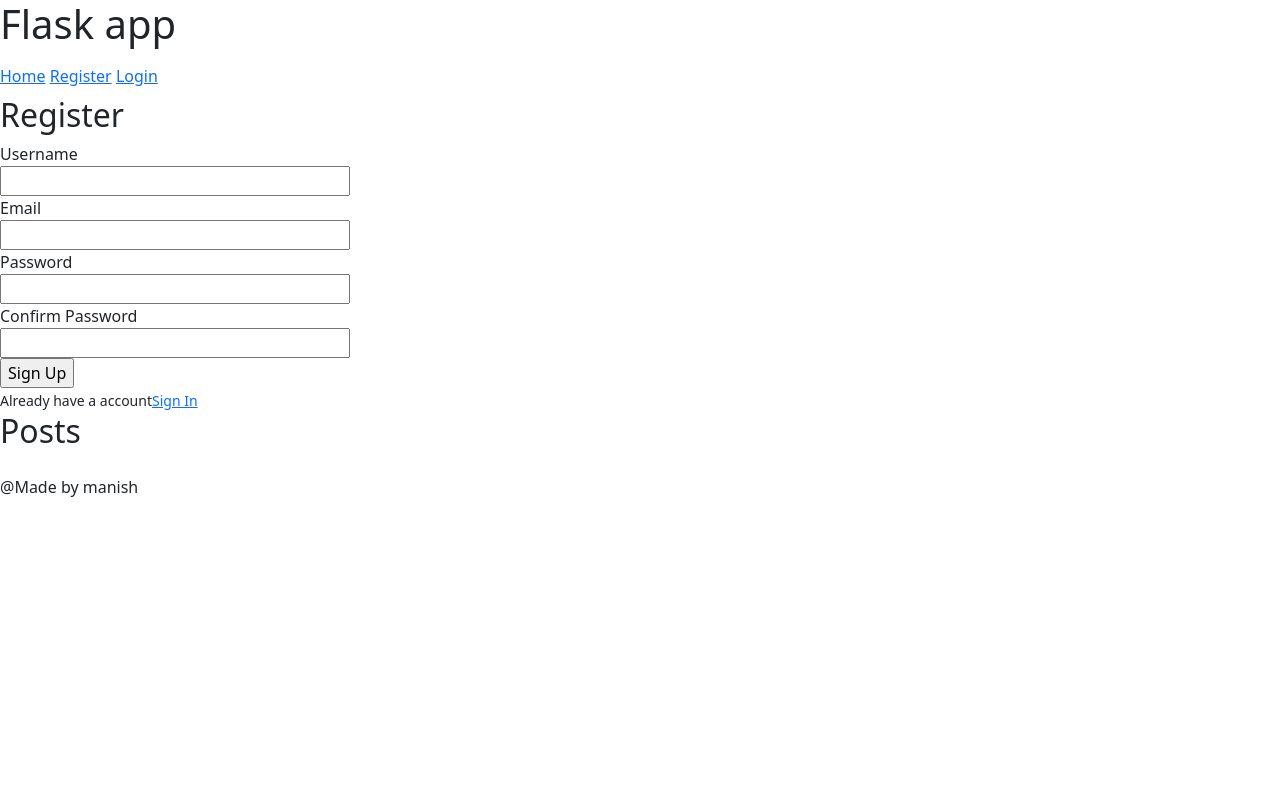
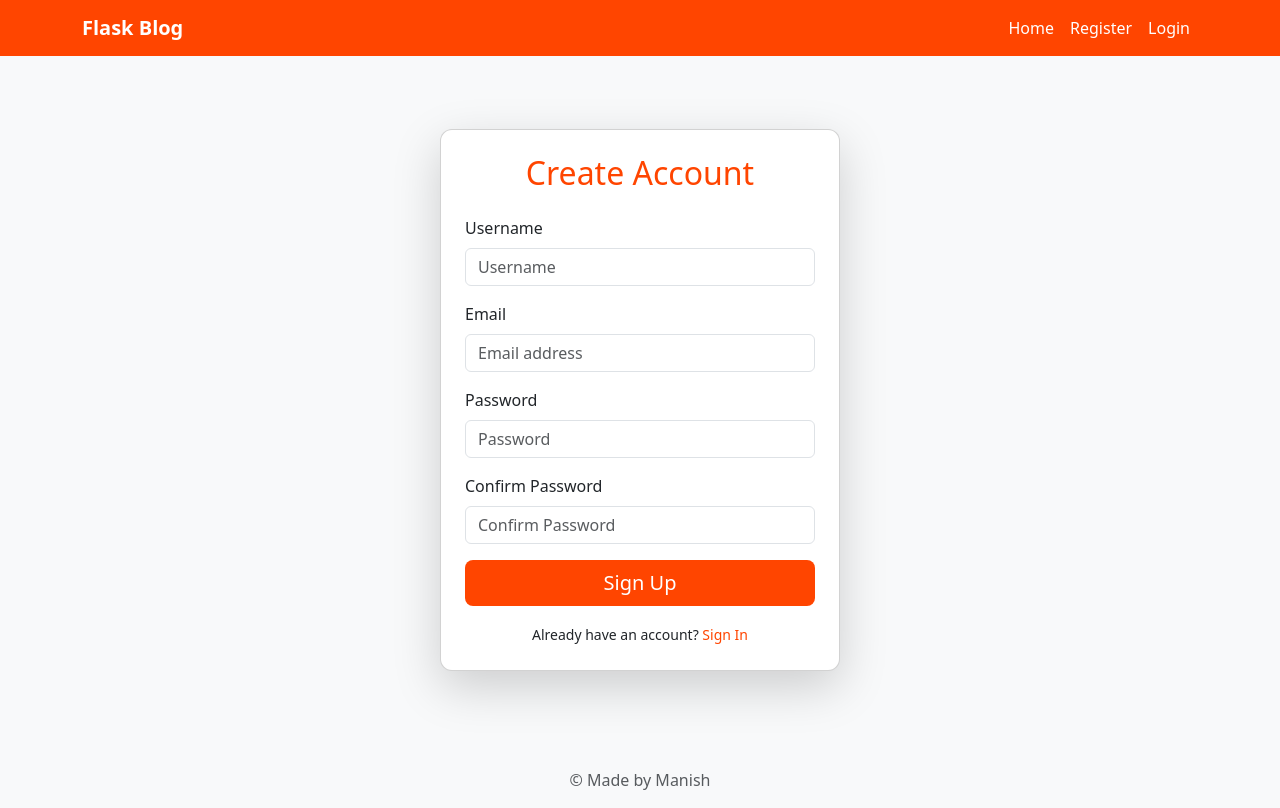
Before and after one commit to TManish-3D/Blog, a Flask app: page /register in a window 1280 px wide. Before the commit the page ends 497 px from the top, so only its background shows below. Run offline with Flask 3, Linux system fonts and the light colour scheme; some libraries are stand-ins or nearby versions.

Commit message:
adding css

```diff
--- a/new_projects/static/css/style.css
+++ b/new_projects/static/css/style.css
@@ -0,0 +1,25 @@
+/* Navbar link hover effect */
+.nav-hover {
+    transition: all 0.3s ease;
+    position: relative;
+}
+
+.nav-hover:hover {
+    color: #fff !important; /* Keep text white */
+}
+
+.nav-hover::after {
+    content: '';
+    display: block;
+    width: 0;
+    height: 2px;
+    background: white;
+    transition: width 0.3s;
+    position: absolute;
+    bottom: 0;
+    left: 0;
+}
+
+.nav-hover:hover::after {
+    width: 100%;
+}
--- a/new_projects/templates/base.html
+++ b/new_projects/templates/base.html
@@ -3,68 +3,98 @@
 <head>
     <meta charset="UTF-8">
     <meta name="viewport" content="width=device-width, initial-scale=1.0">
-    <title>{% block title %}Flask{% endblock %}</title>
+    <title>{% block title %}Flask Blog{% endblock %}</title>
 
+    <!-- Custom CSS -->
     <link rel="stylesheet" href="{{ url_for('static', filename='css/style.css') }}">
+    <!-- Bootstrap 5 CDN -->
     <link href="https://cdn.jsdelivr.net/npm/bootstrap@5.3.0/dist/css/bootstrap.min.css" rel="stylesheet">
+</head>
+<body class="bg-light">
 
-  </head>
-<body>
-    <header>
-        <h1>Flask app</h1>
-        <div class="navbar">
-            <nav>
+    <!-- Navbar -->
+   <nav class="navbar navbar-expand-lg" style="background-color: orangered;">
+    <div class="container">
+        <a class="navbar-brand text-white fw-bold" href="/">Flask Blog</a>
+        <button class="navbar-toggler" type="button" data-bs-toggle="collapse" data-bs-target="#navbarNav">
+            <span class="navbar-toggler-icon"></span>
+        </button>
+        <div class="collapse navbar-collapse" id="navbarNav">
+            <ul class="navbar-nav ms-auto">
                 {% if current_user.is_authenticated %}
-              <a href="/newpost">NewPost</a>
-              <a href="/account">Account</a>
-              <a href="/logout">Logout</a>
+                    <li class="nav-item"><a class="nav-link text-white nav-hover" href="/newpost">New Post</a></li>
+                    <li class="nav-item"><a class="nav-link text-white nav-hover" href="/account">Account</a></li>
+                    <li class="nav-item"><a class="nav-link text-white nav-hover" href="/logout">Logout</a></li>
+                {% else %}
+                    <li class="nav-item"><a class="nav-link text-white nav-hover" href="/">Home</a></li>
+                    <li class="nav-item"><a class="nav-link text-white nav-hover" href="/register">Register</a></li>
+                    <li class="nav-item"><a class="nav-link text-white nav-hover" href="/login">Login</a></li>
+                {% endif %}
+            </ul>
+        </div>
+    </div>
+</nav>
 
-               {% else %}
-                <a href="/">Home</a>
-                <a href="/register">Register</a>
-                <a href="/login">Login</a>
-               {% endif %}
-            </nav>
-        </div>
 
+
+    <div class="container mt-3">
         {% with messages = get_flashed_messages(with_categories=true) %}
             {% if messages %}
                 {% for category, message in messages %}
-      {% if category == 'success' %}
-        <p style="color: green;">{{ message }}</p>
-      {% elif category == 'danger' %}
-        <p style="color: red;">{{ message }}</p>
-      {% endif %}
+                    <div class="alert alert-{{ 'success' if category == 'success' else 'danger' }} alert-dismissible fade show" role="alert">
+                        {{ message }}
+                        <button type="button" class="btn-close" data-bs-dismiss="alert" aria-label="Close"></button>
+                    </div>
                 {% endfor %}
             {% endif %}
         {% endwith %}
+    </div>
 
+    <!-- Main Content -->
+    <main class="container mt-4">
+        {% block content %}
 
-    </header>
-
-    <main>{% block content %}{% endblock %}
-    <h2 class="mb-4">Posts</h2>
-
+        <!-- Posts Section -->
         <div class="row">
             {% for post in posts %}
-            <div class="col-md-6 mb-4">
-                <div class="card shadow-sm rounded">
-                    <div class="card-body">
+                <div class="col-md-6 col-lg-4 mb-4">
+                    <div class="card shadow-sm h-100 rounded-3">
+                        <div class="card-body d-flex flex-column">
+                            <!-- Profile Picture + Username + Date -->
+                            <div class="d-flex align-items-center mb-3">
+                                <img class="rounded-circle me-3"
+                                     src="{{ url_for('static', filename='images/' + post.author.image_file) }}"
+                                     width="50" height="50" alt="Profile Picture">
+                                <div>
+                                    <strong>{{ post.author.username }}</strong><br>
+                                    <small class="text-muted">{{ post.date.strftime('%Y-%m-%d') }}</small>
+                                </div>
+                            </div>
+
+                            <!-- Post Title & Content -->
                             <h5 class="card-title">{{ post.title }}</h5>
-                        <p class="card-text">{{ post.content }}</p>
-                        <p class="text-muted mb-0">
-                            By <strong>{{ post.author.username }}</strong>
-                        </p>
+                            <p class="card-text">{{ post.content[:120] }}{% if post.content|length > 120 %}...{% endif %}</p>
+
+                            <!-- Read More Button -->
+                            <div class="mt-auto text-end">
+                                <a href="/post/{{ post.id }}" class="btn btn-sm text-white" style="background-color: orangered;">Read More</a>
                             </div>
                         </div>
                     </div>
+                </div>
+            {% else %}
+                <p class="text-center text-muted">No posts yet. Create a new post to get started!</p>
             {% endfor %}
         </div>
+        {% endblock %}
+    </main>
 
+    <!-- Footer -->
+    <footer class="text-center mt-5 mb-3 text-muted">
+        &copy; Made by Manish
+    </footer>
 
-
-
-    </main>
-    <footer>@Made by manish</footer>
+    <!-- Bootstrap JS -->
+    <script src="https://cdn.jsdelivr.net/npm/bootstrap@5.3.0/dist/js/bootstrap.bundle.min.js"></script>
 </body>
 </html>
--- a/new_projects/templates/register.html
+++ b/new_projects/templates/register.html
@@ -1,48 +1,65 @@
 {% extends "base.html" %}
 {% block title %}Register{% endblock %}
 {% block content %}
-    <h2>Register</h2>
+
+    <div class="d-flex justify-content-center align-items-center" style="min-height: 80vh;">
+    <div class="card shadow-lg p-4" style="width: 400px; border-radius: 12px;">
+        <!-- Orangered Heading -->
+        <h2 class="text-center mb-4" style="color: orangered;">Create Account</h2>
+
         <form method="POST">
             {{ form.hidden_tag() }}
 
-        <div>
-            {{ form.username.label }}<br>
-            {{ form.username(size=32) }}<br>
+            <!-- Username -->
+            <div class="mb-3">
+                {{ form.username.label(class="form-label") }}
+                {{ form.username(class="form-control", placeholder="Username") }}
                 {% for error in form.username.errors %}
                     <span style="color: red;">{{ error }}</span>
                 {% endfor %}
             </div>
 
-        <div>
-            {{ form.email.label }}<br>
-            {{ form.email(size=32) }}<br>
+            <!-- Email -->
+            <div class="mb-3">
+                {{ form.email.label(class="form-label") }}
+                {{ form.email(class="form-control", placeholder="Email address") }}
                 {% for error in form.email.errors %}
                     <span style="color: red;">{{ error }}</span>
                 {% endfor %}
             </div>
 
-        <div>
-            {{ form.password.label }}<br>
-            {{ form.password(size=32) }}<br>
+            <!-- Password -->
+            <div class="mb-3">
+                {{ form.password.label(class="form-label") }}
+                {{ form.password(class="form-control", placeholder="Password") }}
                 {% for error in form.password.errors %}
                     <span style="color: red;">{{ error }}</span>
                 {% endfor %}
             </div>
 
-        <div>
-            {{ form.confirm_password.label }}<br>
-            {{ form.confirm_password(size=32) }}<br>
+            <!-- Confirm Password -->
+            <div class="mb-3">
+                {{ form.confirm_password.label(class="form-label") }}
+                {{ form.confirm_password(class="form-control", placeholder="Confirm Password") }}
                 {% for error in form.confirm_password.errors %}
                     <span style="color: red;">{{ error }}</span>
                 {% endfor %}
             </div>
 
-        <div>
-            {{ form.submit() }}
+            <!-- Submit Button -->
+            <div class="d-grid">
+                {{ form.submit(class="btn btn-lg text-white", style="background-color: orangered; border: none;") }}
             </div>
+        </form>
 
-    </form>
-    <div class="have">
-        <small>Already have a account<a href="{{url_for('login')}}">Sign In</a></small>
+        <!-- Link to Login -->
+        <div class="text-center mt-3">
+            <small>Already have an account?
+                <a href="{{ url_for('login') }}" class="text-decoration-none" style="color: orangered;">
+                    Sign In
+                </a>
+            </small>
+        </div>
+    </div>
 </div>
 {% endblock %}
```
Also changed, not shown: new_projects/templates/login.html (+17 -9 lines), new_projects/static/images/84b58052c12ab8db.jpg (added). Lines whose indentation alone changed are shown as unchanged.
